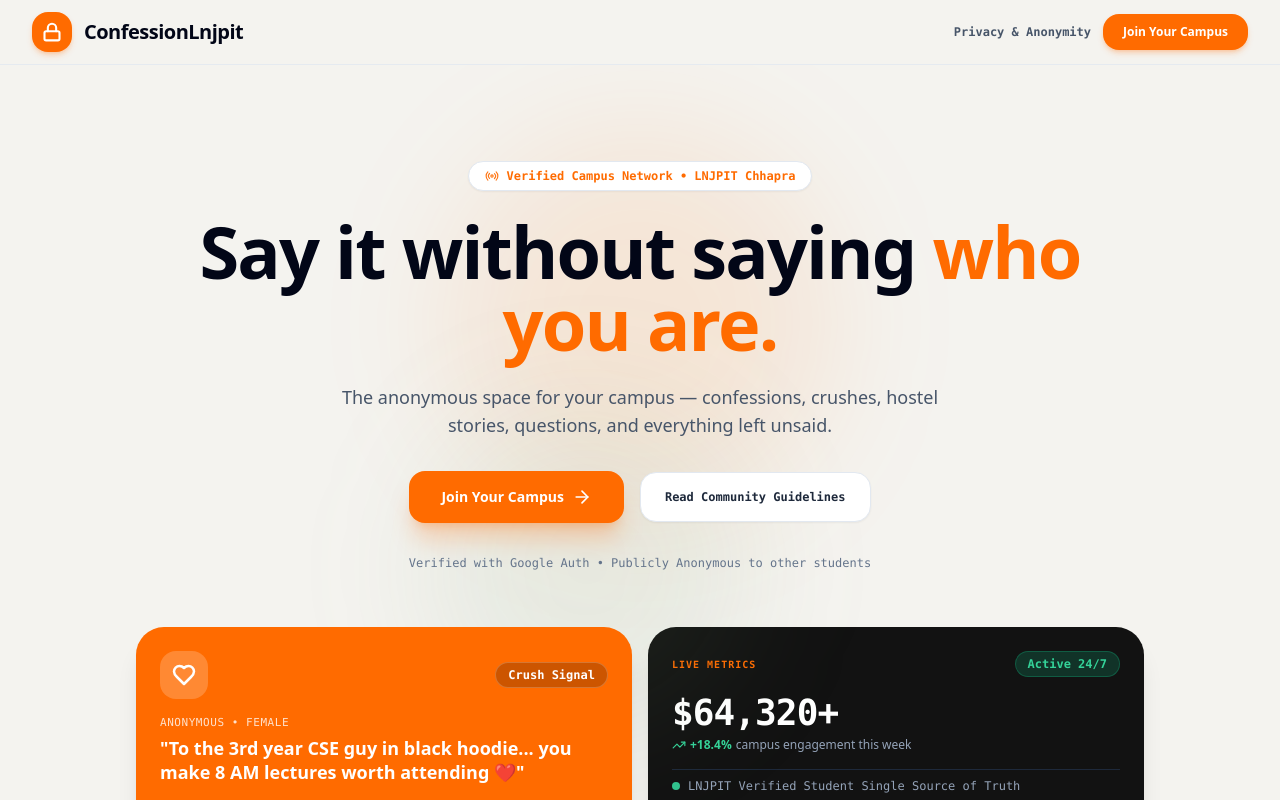
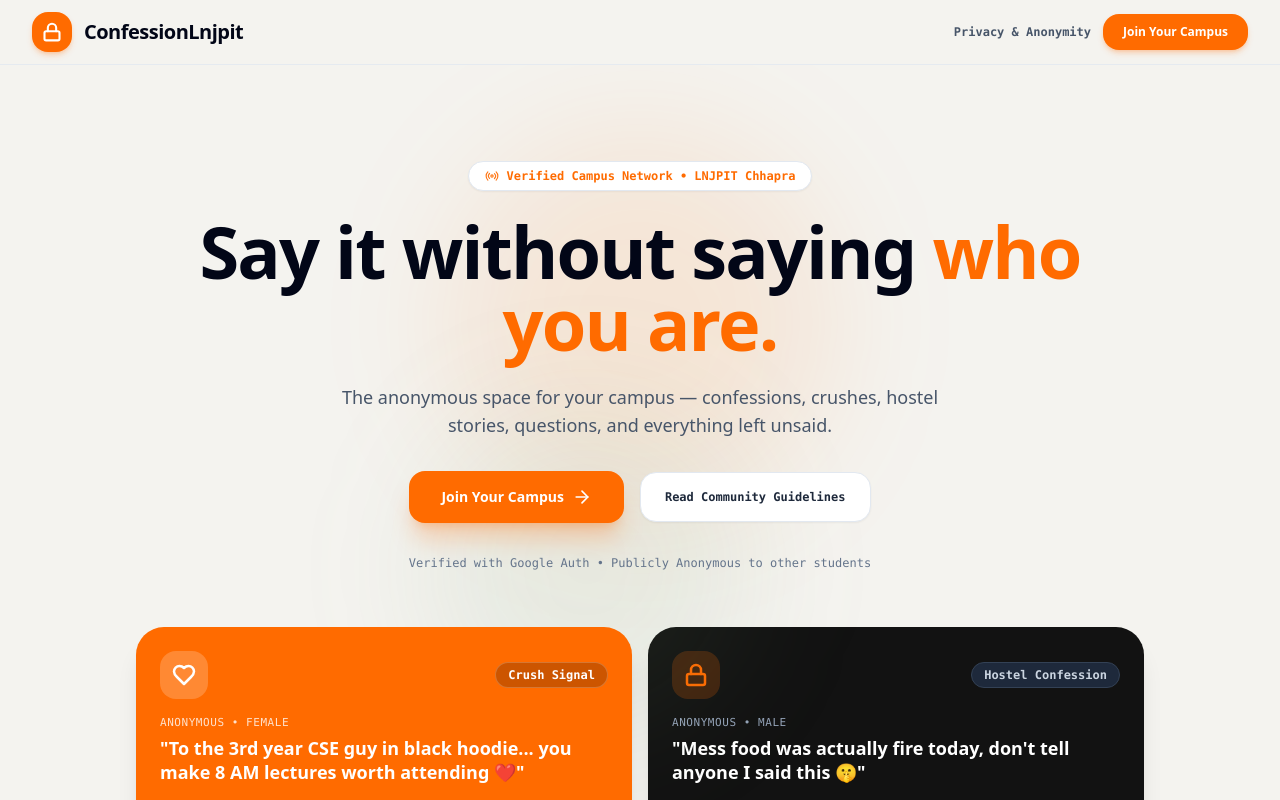
Before and after one commit to chillpill999/unsaid-campus-confessions, a Next.js app: page / in a window 1280 px wide. Shown: the top 800 px of the page. Built offline with nearby package versions, Linux system fonts and the light colour scheme.

Commit message:
fix: remove finance metric card and dollar sign from landing page and feed

```diff
--- a/app/feed/page.tsx
+++ b/app/feed/page.tsx
@@ -329,8 +329,8 @@ export default function FeedPage() {
             </div>
 
             <div className="p-4 rounded-2xl bg-[#121212] text-white space-y-1 shadow-md">
-              <span className="text-[10px] text-[#FF6B00] font-mono uppercase tracking-wider block font-bold">TOTAL CONFESSIONS</span>
-              <div className="text-2xl font-black text-white font-mono">$64,320+</div>
+              <span className="text-[10px] text-[#FF6B00] font-mono uppercase tracking-wider block font-bold">COMMUNITY ACTIVITY</span>
+              <div className="text-2xl font-black text-white font-mono">1,420+ Confessions</div>
               <span className="text-[11px] text-emerald-400 font-bold font-mono flex items-center gap-1">
                 <TrendingUp className="w-3 h-3 inline" /> +18.4% this week
               </span>
--- a/app/page.tsx
+++ b/app/page.tsx
@@ -120,24 +120,25 @@ export default function LandingPage() {
             </div>
           </div>
 
-          {/* Card 2: Dark Feature Metric Card (#121212) */}
+          {/* Card 2: Dark Featured Confession Card (#121212) */}
           <div className="sm:col-span-6 rounded-[28px] bg-[#121212] text-white p-6 shadow-xl space-y-4">
             <div className="flex items-center justify-between">
-              <span className="text-[10px] font-mono uppercase tracking-widest text-[#FF6B00] font-bold">LIVE METRICS</span>
-              <span className="text-xs font-bold px-3 py-1 rounded-full bg-emerald-500/20 text-emerald-400 border border-emerald-500/30 font-mono">
-                Active 24/7
+              <div className="w-12 h-12 rounded-2xl bg-[#FF6B00]/20 text-[#FF6B00] flex items-center justify-center font-bold">
+                <Lock className="w-6 h-6 stroke-[2.5]" />
+              </div>
+              <span className="text-xs font-bold px-3 py-1 rounded-full bg-slate-800 text-slate-300 border border-slate-700 font-mono">
+                Hostel Confession
               </span>
             </div>
             <div>
-              <div className="text-4xl font-black text-white font-mono tracking-tight">$64,320+</div>
-              <p className="text-xs text-slate-400 mt-1 flex items-center gap-1">
-                <TrendingUp className="w-3.5 h-3.5 text-emerald-400 inline" />
-                <span className="text-emerald-400 font-bold">+18.4%</span> campus engagement this week
+              <span className="text-[11px] font-mono text-slate-400 uppercase tracking-wider block">Anonymous • Male</span>
+              <p className="text-lg font-bold text-white mt-1 leading-snug font-sans">
+                "Mess food was actually fire today, don't tell anyone I said this 🤫"
               </p>
             </div>
-            <div className="flex items-center gap-2 pt-2 border-t border-slate-800 text-xs font-mono text-slate-400">
-              <span className="w-2 h-2 rounded-full bg-emerald-400 animate-pulse" />
-              <span>LNJPIT Verified Student Single Source of Truth</span>
+            <div className="flex justify-between items-center text-xs font-mono text-slate-400 pt-2 border-t border-slate-800">
+              <span>Public Code #CF104M</span>
+              <span>89 Reactions</span>
             </div>
           </div>
 
```
